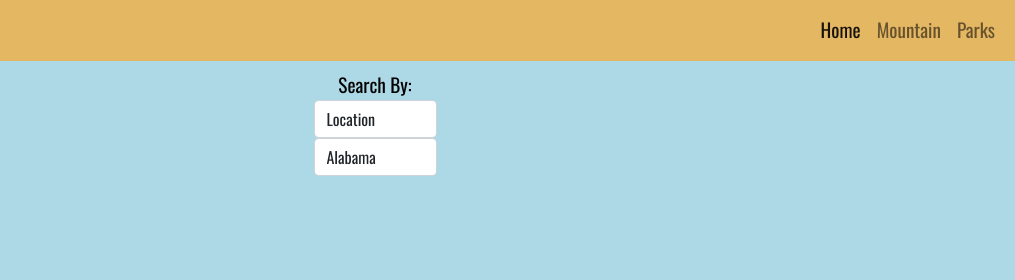
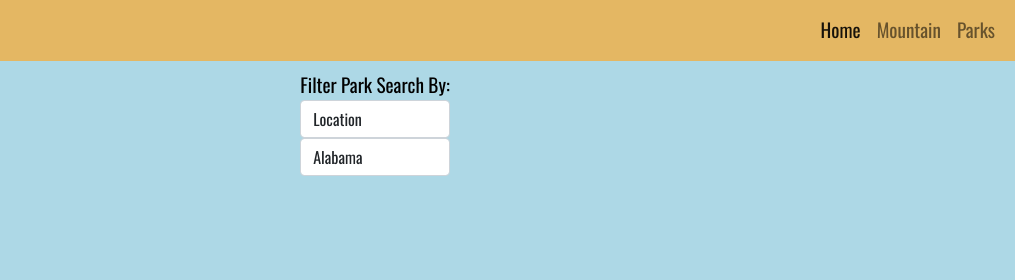
Before and after one commit to MaximoMayo/nationParksAndMountains, a plain HTML site: page nationalParks.html in a window 1280 px wide. Shown: the top 280 px of the page, 265-1280 px from the left. Drawn offline with nearby package versions, Linux system fonts and the light colour scheme.

Commit message:
Update label

```diff
--- a/nationalParks.html
+++ b/nationalParks.html
@@ -50,7 +50,7 @@
     <main class="d-flex flex-column justify-content-stretch align-items-center">
 
       <div id="formGroup" class="form-group">
-        <label id="searchLabel" for="typeFilter">Search By:</label>
+        <label id="searchLabel" for="typeFilter">Filter Park Search By:</label>
         <select class="form-control" id="typeFilter">
           <option value="location">Location</option>
           <option value="type">Type</option>
```
